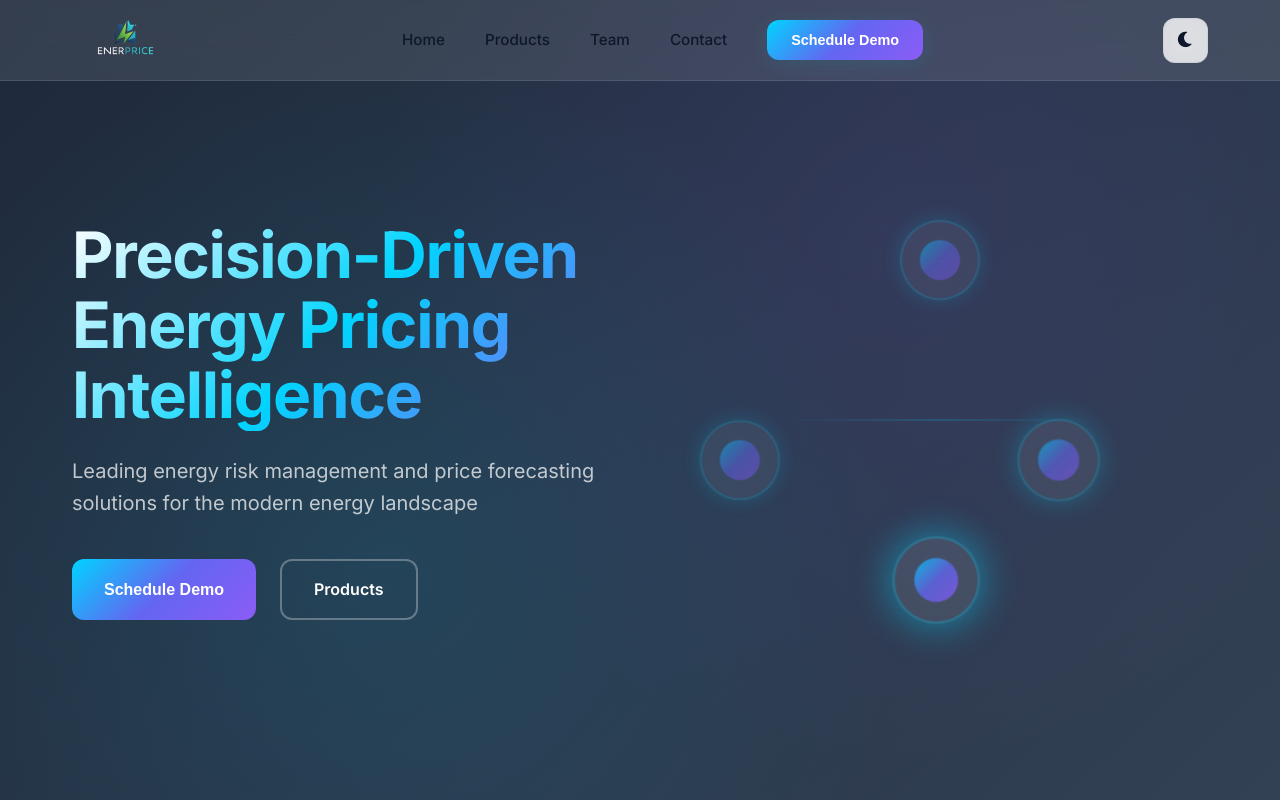
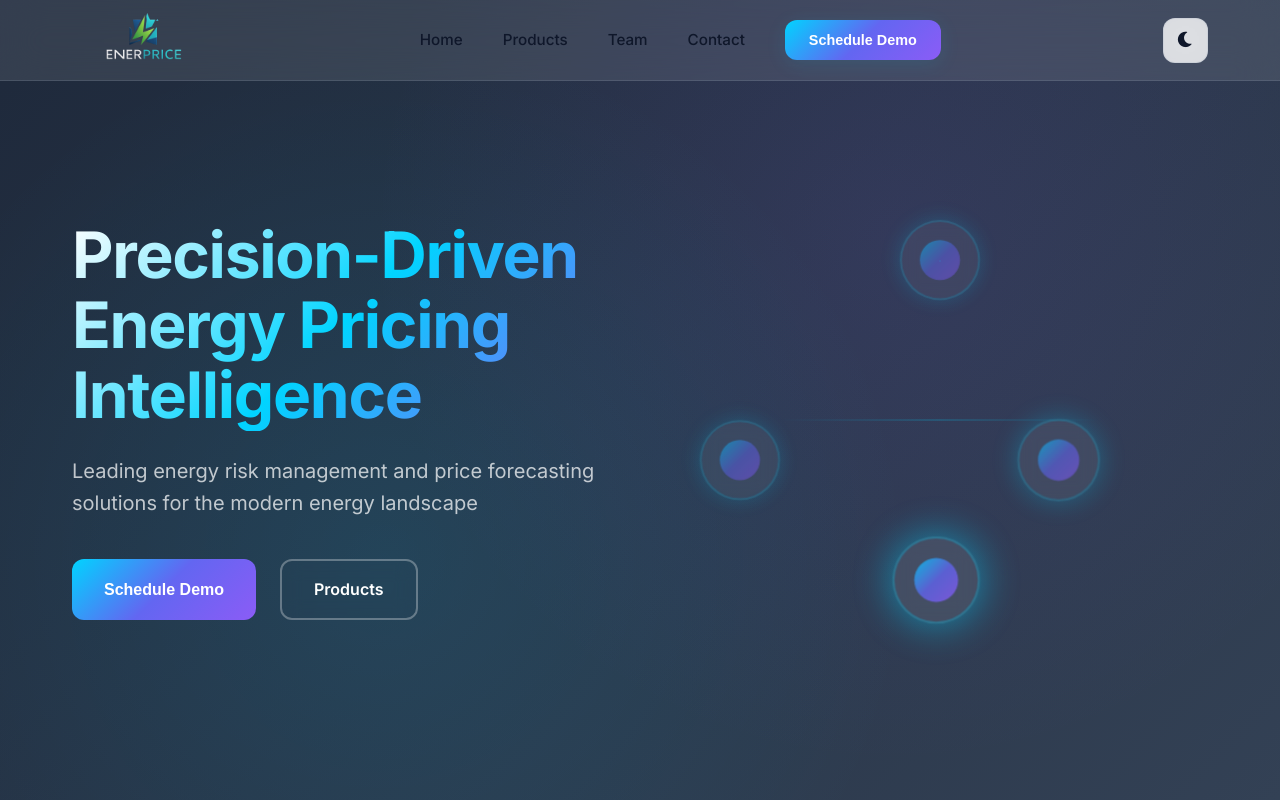
Before and after one commit to santhoshraghu/AZR, a website built with Vite: page index.html in a window 1280 px wide. Shown: the top 800 px of the page. Built offline with nearby package versions, Linux system fonts and the light colour scheme; a script that the page names is missing.

Commit message:
Update style.css

```diff
--- a/style.css
+++ b/style.css
@@ -1185,7 +1185,7 @@ body[data-theme="dark"]::before {
 }
 /* Logo image size and alignment */
 .logo-img {
-  height: 70px;         /* Adjust this up/down for better fit */
+  height: 90px;         /* Adjust this up/down for better fit */
   width: auto;
   object-fit: contain;
   display: block;
```
